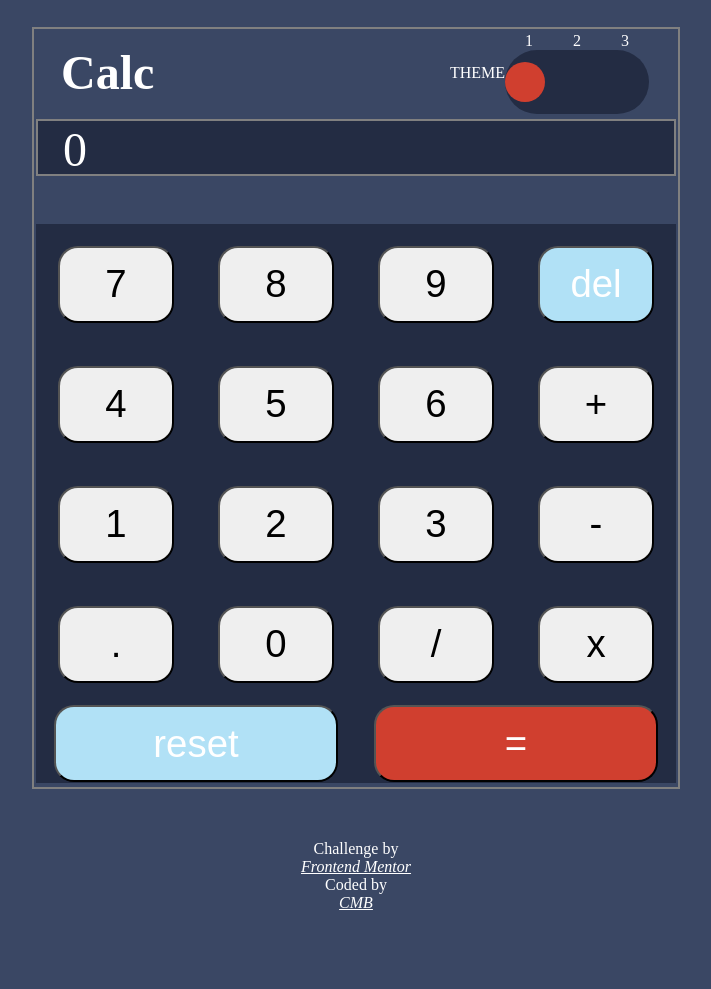
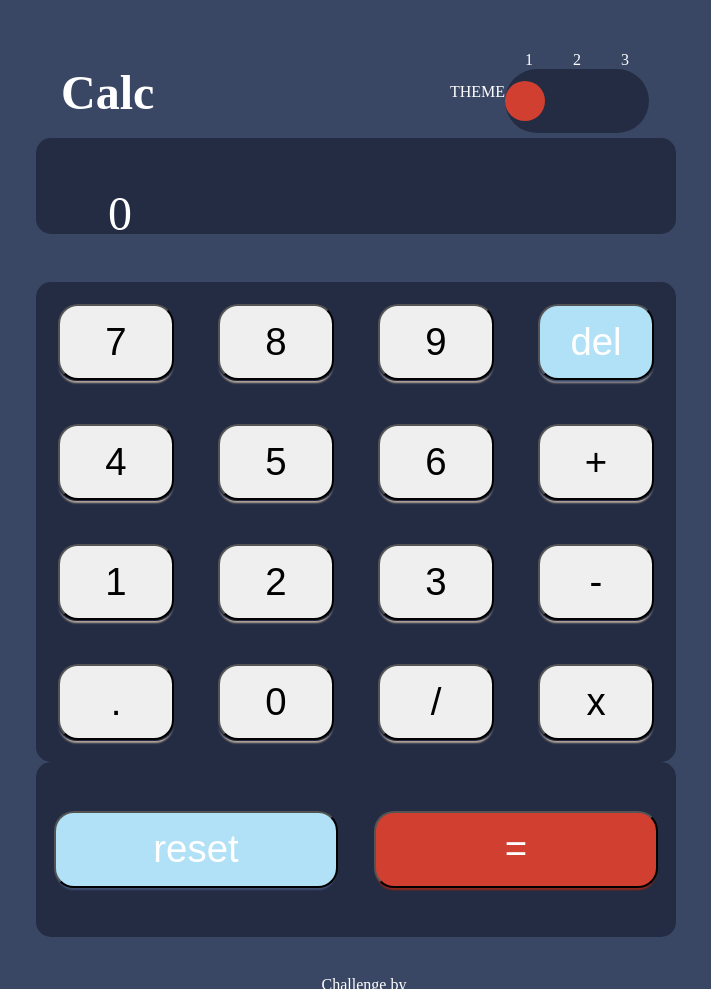
Before and after one commit to cmb347827/calculator-app-main, a plain HTML site: page index.html in a window 1280 px wide. Shown: the whole page, without its empty margins (284-995 px from the left). Before the commit the page ends 920 px from the top, so only its background shows below. Drawn offline with Linux system fonts and the light colour scheme.

Commit message:
made some removezero() change and changed colors for themes

```diff
--- a/calculator-app-main.js
+++ b/calculator-app-main.js
@@ -120,14 +120,15 @@ function parse(str) {
 
 const removeLeadingZeros=(item)=>{
     //remove leading zeros.
+    console.log('item',item);
     return parseInt(item,10);
 }
 const removeZero=()=>{
     outputArr= outputArr.join('');
     //remove zeros from start if there are any ,ocatal literal bug fix: 03*3 , 08/2 , 000004/3 , 03/0 (becomes 3/0) etc
-    //ignores .04 .009 .0004  8008 etc.
-    //const zeroNumbers = /(?<!\.)0+[1-9]+/g;
-    const zeroNumbers = /[^.]\b0+[1-9]\d*\b/g;
+    //0002000 00450 becomes  2000 and 450
+    //ignores .04 .009 .0004  8008 9000 etc.
+    const zeroNumbers=/\b(?<!\.)(0+\d+)\b/g;
     outputArr = outputArr.replaceAll(zeroNumbers,removeLeadingZeros);
 
     //takes care of the divide by 0 bug : 03/0  3/0  0/0
--- a/calculator-app-main.scss
+++ b/calculator-app-main.scss
@@ -81,7 +81,9 @@ html{
 ::after {
   box-sizing: inherit;
 }
-
+body{
+   overflow: auto;
+}
 .sr-only {
 	border: 0 !important;
 	clip: rect(1px, 1px, 1px, 1px) !important;
@@ -101,9 +103,7 @@ html{
 .padding2em{
    @include padding(2em);
 }
-#foot{
-   width: 30em;
-}
+
 
 /*flexbox*/
 .display-flex{
@@ -175,15 +175,15 @@ fieldset {
 legend {
   display: contents;
 }
-.margin-top-2-em{
-   margin-top: 2em;
+.margin-top-10-em{
+   margin-top: 10em;
 }
 
 .default-color-scheme{
      @include bg-color(map-get($theme1-colors,main-background),nth($theme1-fallback-colors,1));
      @include font-color(map-get($theme1-colors,white),nth($theme1-fallback-colors,11));
      .three-toggle-switch #toggle,#keypad,#keypad-rest{
-        @include bg-color(map-get($theme1-colors,toggle-keypad-background),nth($theme1-fallback-colors,2));
+       @include bg-color(map-get($theme1-colors,toggle-keypad-background),nth($theme1-fallback-colors,2));
      }
      .toggle__slider{
         @include bg-color(map-get($theme1-colors,key-background2),nth($theme1-fallback-colors,6));
@@ -192,14 +192,19 @@ legend {
         @include bg-color(map-get($theme1-colors,key-background3),nth($theme1-fallback-colors,8));
         @include font-color(map-get($theme1-colors,text),nth($theme1-fallback-colors,10));
      }
+     #keypad td{
+        box-shadow: 0 4px 2px -2px map-get($theme1-colors,key-shadow3);
+     }
      .double-width{
         @include bg-color(map-get($theme1-colors,key-background2),nth($theme1-fallback-colors,6));
+        box-shadow: 0 4px 2px -2px map-get($theme1-colors,key-shadow2);
      }
      .white-font{
         @include font-color(map-get($theme1-colors,white),nth($theme1-fallback-colors,11));
      }
      input[value='reset'],input[value='del']{
         background-color: #b1e1f6;
+        box-shadow: 0 4px 2px -2px map-get($theme1-colors,key-shadow1);
      }
      #output-parent{
         @include bg-color(map-get($theme1-colors,toggle-keypad-background),nth($theme1-fallback-colors,2));
@@ -207,7 +212,7 @@ legend {
 }
 .theme2 {
       @include bg-color(map-get($theme2-colors,main-background),nth($theme2-fallback-colors,1));
-      @include font-color(map-get($theme2-colors,white),nth($theme2-fallback-colors,11));
+      @include font-color(map-get($theme2-colors,white),nth($theme2-fallback-colors,10));
       .three-toggle-switch #toggle,#keypad,#keypad-rest{
          @include bg-color(map-get($theme2-colors,toggle-keypad-background),nth($theme2-fallback-colors,2));
       }
@@ -233,7 +238,7 @@ legend {
 }
 .theme3{
    @include bg-color(map-get($theme3-colors,main-background),nth($theme3-fallback-colors,1));
-   @include font-color(map-get($theme3-colors,white),nth($theme3-fallback-colors,11));
+   @include font-color(map-get($theme3-colors,text1),nth($theme3-fallback-colors,9));
    .three-toggle-switch #toggle,#keypad,#keypad-rest{
       @include bg-color(map-get($theme3-colors,toggle-screen-keypad-background),nth($theme3-fallback-colors,2));
    }
@@ -242,7 +247,7 @@ legend {
    }
    input[class='calculate']{
       @include bg-color(map-get($theme3-colors,key-background3),nth($theme3-fallback-colors,8));
-      @include font-color(map-get($theme3-colors,text),nth($theme3-fallback-colors,10));
+      @include font-color(map-get($theme3-colors,text1),nth($theme3-fallback-colors,9));
    }
    .double-width{
       @include bg-color(map-get($theme3-colors,key-background2),nth($theme3-fallback-colors,6));
@@ -260,16 +265,24 @@ legend {
 
 
 .calculator-container{
+         margin-top: 3em;
         .font-size-3-em{
            font-size:3em;
         }
         thead tr{
            padding: 0 1.5em;
         }
+        #keypad-rest{
+          padding-bottom:3em;
+          padding-top: 3em;
+          margin-bottom:3em;
+        }
         #output-parent{
             height: 3em;
             max-height: 1.2em;
             margin-bottom: 1em;
+            padding: 1em;
+            border-radius: 15px;
         }
         .three-toggle-switch #toggle{
             position:relative;
@@ -319,6 +332,12 @@ legend {
           width: 40em;
           height: 30em;
         }
+        #keypad td{
+           border-radius: 20px;
+        }
+        #keypad,#keypad-rest{
+           border-radius: 15px;
+        }
         input[type='button']{
            width: 9em;
            height: 6em;
@@ -341,12 +360,17 @@ legend {
         }
 
 }
-footer {
 
-  .attribution {
-    font-size: 11px; text-align: center;
-    a {
-      color: hsl(228, 45%, 44%);
-    }
-  }
+.attribution{
+   top: 60em;
+   position: fixed;
+   width: 100%;
 }
+
+.footer {
+   margin: auto;
+   width: 10em;
+   text-align:center;
+   padding:1em;
+   color:#ffffff;
+}
--- a/index.html
+++ b/index.html
@@ -14,7 +14,7 @@
       <h1 class="sr-only">Basic calculator</h1>
       <main class="calculator-container">
           <form class='display-grid' action="#" method="post">
-            <table class="gray-border  place-self-center">
+            <table class=" place-self-center">
                   <caption class="sr-only">
                      Calculator App
                   </caption>
@@ -45,7 +45,7 @@
                   </thead>
                   <tbody class="display-grid">
                       <tr class="display-grid">
-                          <td id='output-parent' class="font-size-3-em justify-content-stretch gray-border"><output class='vertical-align' id="output">0</output></td>
+                          <td id='output-parent' class="font-size-3-em justify-content-stretch"><output class='vertical-align' id="output">0</output></td>
                       </tr>
                       <tr id='keypad' class="display-grid grid-template-columns-4 justify-items-center align-items-center input-outer">
                           <td><input class='font-size-2-4em calculate' type='button' value='7'></td>
@@ -78,15 +78,17 @@
                       </tr>
                   </tfoot>
 
-                </table>
+            </table>
 
           </form>
       </main>
-      <footer id='foot' class="attribution display-grid place-self-center margin-top-2-em">
-            <span class='justify-self-center'>Challenge by</span>
-            <address class=' justify-self-center'><a class='white-font' href="https://www.frontendmentor.io?ref=challenge" target="_blank">Frontend Mentor</a></address>
-            <span class='justify-self-center'>Coded by</span>
-            <address class='justify-self-center'><a class='white-font' href="https://www.frontendmentor.io/profile/cmb347827">CMB</a></address>
+      <footer  class=" attribution ">
+            <div  class="footer ">
+                <span>Challenge by</span>
+                <address class=' '><a class='white-font' href="https://www.frontendmentor.io?ref=challenge" target="_blank">Frontend Mentor</a></address>
+                <span class=''>Coded by</span>
+                <address class=''><a class='white-font' href="https://www.frontendmentor.io/profile/cmb347827">CMB</a></address>
+            </div>
       </footer>
 
   <script src='calculator-app-main.js'></script>
```
Also changed, not shown: calculator-app-main.css, 1 other file.
